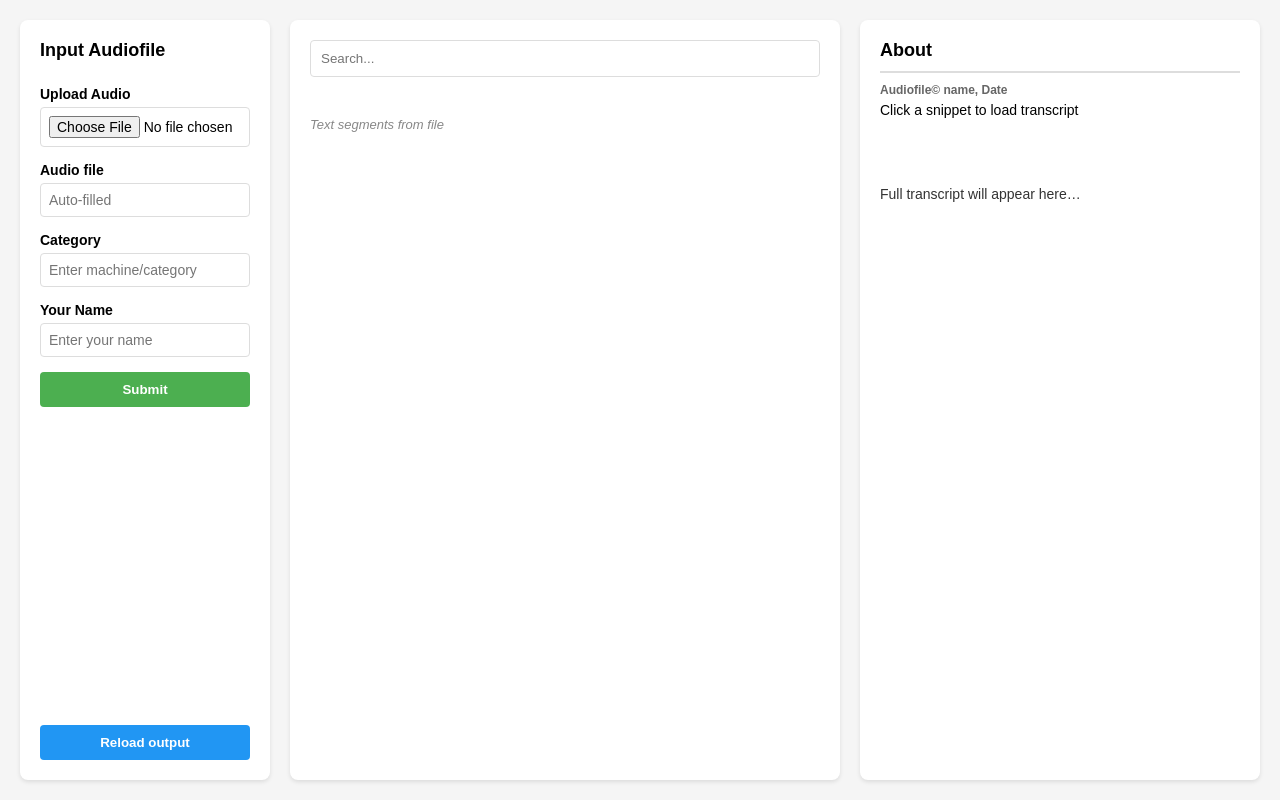
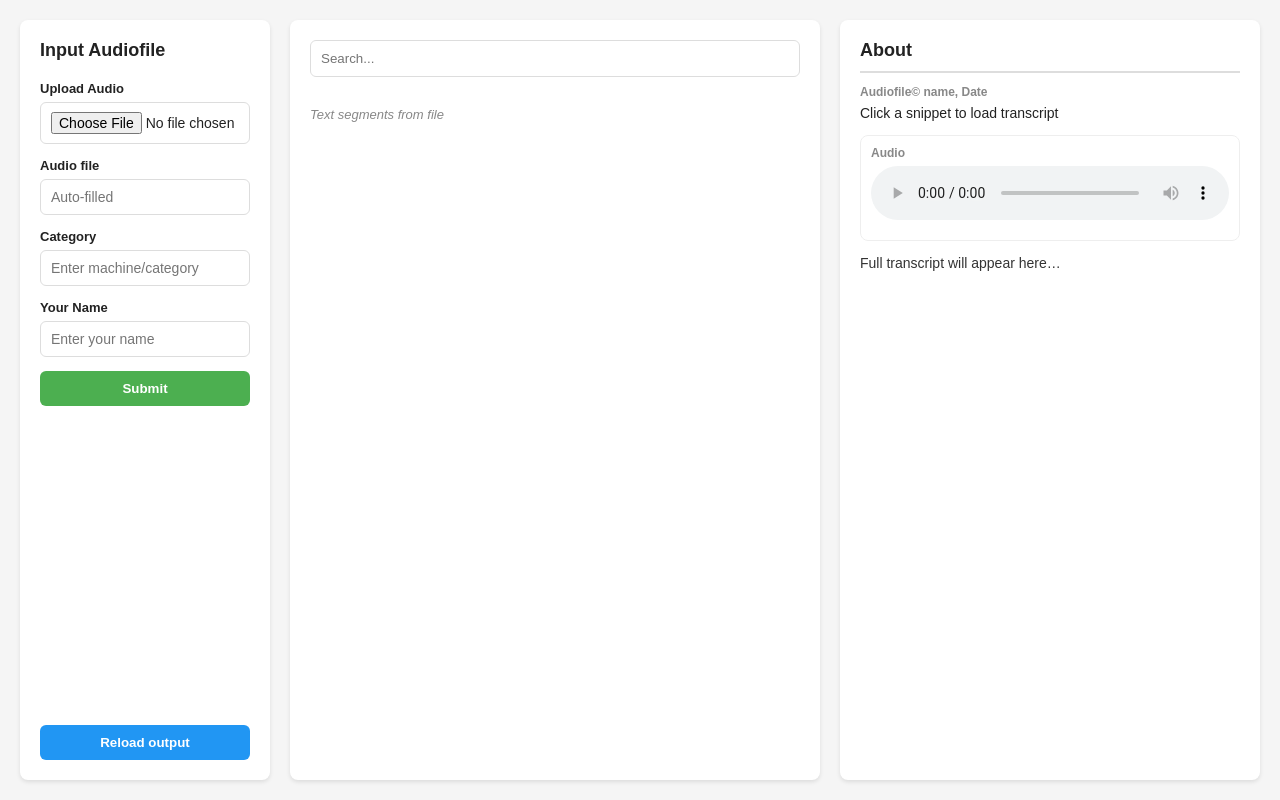
Before and after one commit to kallenisseus/Userinter, a Django app: template uibase/templates/uibase/UI.html in a window 1280 px wide. Run offline with Django 5.2, Linux system fonts and the light colour scheme; the template is opened without the code that fills it, so the values that code supplies are empty.

Commit message:
Add audio playback with seeking and transcript segment highlighting

```diff
--- a/uibase/static/uibase/css/UI.css
+++ b/uibase/static/uibase/css/UI.css
@@ -1,349 +1,367 @@
 /* =========================================================
-   GLOBAL RESET & BASE STYLES
+   BASE
    ========================================================= */
 
-* {
-  margin: 0;
-  padding: 0;
-  box-sizing: border-box;
+* { margin: 0; padding: 0; box-sizing: border-box; }
+
+:root{
+  --bg: #f5f5f5;
+  --panel: #fff;
+  --border: #ddd;
+  --muted: #666;
+  --muted2: #888;
+
+  --shadow: 0 2px 4px rgba(0,0,0,0.1);
+
+  --blue: #2196f3;
+  --blueBg: #f0f7ff;
+  --grayBg1: #f0f0f0;
+  --grayBg2: #f8f8f8;
+  --grayBg3: #f3f3f3;
+
+  --radius: 8px;
 }
 
-body {
+body{
   font-family: Arial, sans-serif;
-  background-color: #f5f5f5;
+  background: var(--bg);
   padding: 20px;
+  color: #222;
 }
 
-
 /* =========================================================
-   MAIN LAYOUT
+   LAYOUT
    ========================================================= */
 
-.container {
+.container{
   display: grid;
-  grid-template-columns: 250px 1fr 400px;
+  grid-template-columns: 250px 1fr 420px;
   gap: 20px;
   max-width: 1600px;
   margin: 0 auto;
   height: calc(100vh - 40px);
 }
 
+.input-panel,
+.output-panel,
+.text-panel{
+  background: var(--panel);
+  border-radius: var(--radius);
+  box-shadow: var(--shadow);
+  padding: 20px;
+}
+
+/* Make middle + right scroll nicely */
+.output-panel,
+.text-panel{
+  overflow-y: auto;
+}
 
 /* =========================================================
-   LEFT PANEL – INPUT
+   LEFT PANEL
    ========================================================= */
 
-.input-panel {
-  background: white;
-  padding: 20px;
-  border-radius: 8px;
-  box-shadow: 0 2px 4px rgba(0,0,0,0.1);
+.input-panel{
   display: flex;
   flex-direction: column;
-  gap: 15px;
+  gap: 14px;
 }
 
-.input-panel h2 {
+.input-panel h2{
   font-size: 18px;
-  margin-bottom: 10px;
+  margin-bottom: 6px;
 }
 
-.form-group {
+.form-group{
   display: flex;
   flex-direction: column;
-  gap: 5px;
+  gap: 6px;
 }
 
-.form-group label {
-  font-size: 14px;
-  font-weight: bold;
+.form-group label{
+  font-size: 13px;
+  font-weight: 700;
 }
 
-.form-group input,
-.form-group select {
-  padding: 8px;
-  border: 1px solid #ddd;
-  border-radius: 4px;
+.form-group input{
+  padding: 9px 10px;
+  border: 1px solid var(--border);
+  border-radius: 6px;
   font-size: 14px;
 }
 
-.submit-btn {
-  background: #4caf50;
-  color: white;
+.submit-btn,
+.reload-btn{
   padding: 10px;
-  border: none;
-  border-radius: 4px;
+  border: 0;
+  border-radius: 6px;
   cursor: pointer;
-  font-weight: bold;
+  font-weight: 700;
 }
 
-.submit-btn:hover {
-  background: #45a049;
-}
+.submit-btn{ background: #4caf50; color: #fff; }
+.submit-btn:hover{ filter: brightness(0.95); }
 
-.processing-status {
+.processing-status{
   display: none;
   padding: 10px;
   background: #e8f5e9;
-  border-radius: 4px;
-  font-weight: bold;
-  color: #4caf50;
+  border-radius: 6px;
+  font-weight: 700;
+  color: #2e7d32;
 }
 
-.reload-btn {
+.reload-btn{
   margin-top: auto;
+  background: var(--blue);
+  color: #fff;
+}
+.reload-btn:hover{ filter: brightness(0.95); }
+
+/* =========================================================
+   MIDDLE PANEL (TREE)
+   ========================================================= */
+
+.search-bar{
+  width: 100%;
   padding: 10px;
-  background: #2196f3;
-  color: white;
-  border: none;
-  border-radius: 4px;
-  cursor: pointer;
-  font-weight: bold;
+  border: 1px solid var(--border);
+  border-radius: 6px;
+  margin-bottom: 16px;
 }
 
-.reload-btn:hover {
-  background: #0b7dda;
+.category{ margin-bottom: 14px; }
+
+.category-header,
+.subcategory-header,
+.snippets-header{
+  user-select: none;
+  cursor: pointer;
+  border-radius: 6px;
+  padding: 8px 10px;
+  font-weight: 700;
+  display: flex;
+  align-items: center;
+  gap: 8px;
 }
 
-
-/* =========================================================
-   MIDDLE PANEL – KNOWLEDGE TREE
-   ========================================================= */
-
-.output-panel {
-  background: white;
-  padding: 20px;
-  border-radius: 8px;
-  box-shadow: 0 2px 4px rgba(0,0,0,0.1);
-  overflow-y: auto;
+/* arrow */
+.category-header::before,
+.subcategory-header::before,
+.snippets-header::before{
+  content: "▾";
+  display: inline-block;
+  transition: transform 0.15s ease;
 }
 
-.search-bar {
-  width: 100%;
-  padding: 10px;
-  border: 1px solid #ddd;
-  border-radius: 4px;
-  margin-bottom: 20px;
-}
-
-
-/* ---------- CATEGORY ---------- */
-
-.category {
-  margin-bottom: 20px;
-}
-
-.category-header {
-  font-weight: bold;
-  font-size: 16px;
-  padding: 8px;
-  background: #f0f0f0;
-  border-radius: 4px;
-  cursor: pointer;
-  user-select: none;
-}
-
-.category-header::before {
-  content: "▼ ";
-  transition: transform 0.3s;
-}
-
-.category-header.collapsed::before {
+/* rotate arrow when collapsed */
+.category-header.collapsed::before,
+.subcategory-header.collapsed::before,
+.snippets-header.collapsed::before{
   transform: rotate(-90deg);
 }
 
-
-/* ---------- SUBCATEGORY ---------- */
-
-.subcategory {
-  margin-left: 20px;
-  margin-bottom: 10px;
+.category-header{
+  background: var(--grayBg1);
+  font-size: 15px;
 }
 
-.subcategory-header {
-  font-weight: bold;
-  font-size: 14px;
-  padding: 6px;
-  background: #f8f8f8;
-  border-radius: 4px;
-  cursor: pointer;
-  user-select: none;
+.subcategory{ margin-left: 14px; margin-top: 8px; }
+.subcategory-header{
+  background: var(--grayBg2);
+  font-size: 13px;
 }
 
-.subcategory-header::before {
-  content: "▼ ";
-  font-size: 12px;
-  transition: transform 0.3s;
-}
-
-.subcategory-header.collapsed::before {
-  transform: rotate(-90deg);
-}
-
-
-.summary-text {
+.summary-text{
+  margin: 8px 0 10px 0;
+  padding: 10px;
+  border: 1px solid #eee;
+  border-radius: 6px;
   font-size: 13px;
   color: #444;
   font-style: italic;
-  margin: 8px 0;
-  padding: 8px;
-  background: #ffffff;
-  border-radius: 4px;
 }
 
-
-/* ---------- SNIPPETS (3rd LEVEL) ---------- */
-
-.snippets {
-  margin-left: 20px;
-  margin-top: 8px;
+.snippets{ margin-left: 14px; margin-top: 8px; }
+.snippets-header{
+  background: var(--grayBg3);
+  font-size: 12.5px;
 }
 
-.snippets-header {
-  font-weight: bold;
-  font-size: 13px;
-  padding: 6px;
-  background: #f3f3f3;
-  border-radius: 4px;
-  cursor: pointer;
-  user-select: none;
-}
+.snippets-content{ display: none; margin-top: 8px; }
 
-.snippets-header::before {
-  content: "▼ ";
-  font-size: 12px;
-  transition: transform 0.3s;
-}
+/* =========================================================
+   SNIPPET ITEM
+   ========================================================= */
 
-.snippets-header.collapsed::before {
-  transform: rotate(-90deg);
-}
-
-/* Snippets start collapsed */
-.snippets-content {
-  display: none;
-  margin-top: 6px;
-}
-
-
-/* ---------- SNIPPET ITEM ---------- */
-
-.snippet-item {
+.snippet-item{
   padding: 10px;
   background: #fafafa;
   border-left: 3px solid #999;
+  border-radius: 6px;
   margin-bottom: 8px;
-  border-radius: 4px;
   cursor: pointer;
   transition: transform 0.06s ease, box-shadow 0.06s ease;
 }
 
-.snippet-item:hover {
+.snippet-item:hover{
   box-shadow: 0 2px 10px rgba(0,0,0,0.08);
   transform: translateY(-1px);
 }
 
-.snippet-item.selected {
-  border-left-color: #2196f3;
-  background: #f0f7ff;
+.snippet-item.selected{
+  border-left-color: var(--blue);
+  background: var(--blueBg);
 }
 
-.snippet-meta {
+.snippet-meta{
   font-size: 12px;
-  color: #666;
+  color: var(--muted2);
   margin-bottom: 6px;
 }
 
-.snippet-text {
+.snippet-text{
   font-size: 13px;
+  color: #333;
+  margin-bottom: 6px;
+}
+
+/* Links area */
+.snippet-links{
+  display: flex;
+  flex-direction: column;
+  gap: 6px;
+  margin-top: 6px;
+}
+
+.snippet-links .path{
+  font-size: 11px;
+  color: var(--muted2);
+  font-family: monospace;
+}
+
+/* clickable audio link */
+.audio-link{
+  font-size: 12px;
+  font-weight: 700;
+  text-decoration: none;
+  color: var(--blue);
+  width: fit-content;
+}
+.audio-link:hover{
+  text-decoration: underline;
+}
+
+/* time badge near snippet */
+.time-badge{
+  font-size: 11px;
+  color: #333;
+  background: #eee;
+  width: fit-content;
+  padding: 2px 8px;
+  border-radius: 999px;
+}
+
+/* =========================================================
+   RIGHT PANEL (ABOUT + AUDIO + TRANSCRIPT)
+   ========================================================= */
+
+.text-panel h2{
+  font-size: 18px;
+  margin-bottom: 12px;
+  padding-bottom: 10px;
+  border-bottom: 2px solid var(--border);
+}
+
+.about-section{ margin-bottom: 14px; }
+
+.about-label{
+  font-weight: 700;
+  font-size: 12px;
+  color: var(--muted2);
+  margin-bottom: 6px;
+}
+
+.about-content{ font-size: 14px; }
+
+.audio-player{
+  margin-bottom: 14px;
+  padding: 10px;
+  border: 1px solid #eee;
+  border-radius: 8px;
+}
+
+.audio-time{
+  font-size: 12px;
+  color: var(--muted2);
+  margin-top: 6px;
+}
+
+/* Transcript container */
+.transcript-content{
+  font-size: 14px;
   color: #333;
 }
 
-.snippet-links .path {
-  display: block;
-  font-size: 11px;
-  color: #888;
-  margin-top: 4px;
-  font-family: monospace;
+/* Segment rows (timestamped transcript) */
+.segment{
+  padding: 10px;
+  border: 1px solid #eee;
+  border-radius: 10px;
+  margin: 8px 0;
+  cursor: pointer;
+  background: #fff;
 }
 
-
-/* =========================================================
-   RIGHT PANEL – TRANSCRIPT
-   ========================================================= */
-
-.text-panel {
-  background: white;
-  padding: 20px;
-  border-radius: 8px;
-  box-shadow: 0 2px 4px rgba(0,0,0,0.1);
-  overflow-y: auto;
+.segment:hover{
+  box-shadow: 0 2px 10px rgba(0,0,0,0.06);
 }
 
-.text-panel h2 {
-  font-size: 18px;
-  margin-bottom: 10px;
-  padding-bottom: 10px;
-  border-bottom: 2px solid #ddd;
+.segment.active{
+  outline: 2px solid var(--blue);
+  background: #f8fbff;
 }
 
-.about-section {
-  margin-bottom: 20px;
+.seg-time{
+  font-weight: 700;
+  color: #444;
+  margin-right: 8px;
+  white-space: nowrap;
 }
 
-.about-label {
-  font-weight: bold;
-  font-size: 12px;
-  color: #666;
-  margin-bottom: 5px;
+.seg-text{
+  color: #333;
 }
 
-.about-content {
-  font-size: 14px;
+/* Highlight inside segment */
+mark.hl{
+  padding: 1px 4px;
+  border-radius: 4px;
+  font-weight: 800;
 }
-
-.transcript-content {
-  line-height: 1.6;
-  font-size: 14px;
-  color: #333;
-  white-space: pre-wrap; /* preserve transcript line breaks */
-}
-
-
-/* ---------- HIGHLIGHT ---------- */
-
-mark.hl {
-  padding: 2px 3px;
-  border-radius: 4px;
-  font-weight: 700;
-}
-
 
 /* =========================================================
    SMALL TEXT / HINTS
    ========================================================= */
 
-.hint-text {
-  color: #888;
+.hint-text{
+  color: var(--muted2);
   font-size: 13px;
-  margin-top: 20px;
+  margin-top: 14px;
   font-style: italic;
 }
-
 
 /* =========================================================
    RESPONSIVE
    ========================================================= */
 
-@media (max-width: 1200px) {
-  .container {
+@media (max-width: 1200px){
+  body{ padding: 14px; }
+  .container{
     grid-template-columns: 1fr;
     height: auto;
   }
-
-  .input-panel,
-  .output-panel,
-  .text-panel {
-    min-height: 300px;
+  .input-panel, .output-panel, .text-panel{
+    min-height: 260px;
   }
 }
--- a/uibase/templates/uibase/UI.html
+++ b/uibase/templates/uibase/UI.html
@@ -121,7 +121,19 @@
                             <!-- Placeholder "paths" – these are not real URLs yet -->
                             <div class="snippet-links">
                               <span class="path">Text: metadata → {{ category_name }}/{{ w.source_file }}</span>
-                              <span class="path">Audio: {{ w.source_file }}</span>
+                                <a href="#"
+                                  class="audio-link"
+                                  data-category="{{ category_name|escapejs }}"
+                                  data-file="{{ w.source_file|escapejs }}">
+                                  ▶ Audio: {{ w.source_file }}
+                                </a>
+
+                                {% if w.start is not None and w.end is not None %}
+                                  <span class="time-badge">
+                                    {{ w.start|floatformat:1 }}s – {{ w.end|floatformat:1 }}s
+                                  </span>
+                                {% endif %}
+
                             </div>
                           </div>
                         {% endfor %}
@@ -154,6 +166,15 @@
         </div>
       </div>
 
+      <div class="audio-player">
+        <div class="about-label">Audio</div>
+        <audio id="audioPlayer" controls preload="metadata" style="width: 100%;">
+          Your browser does not support the audio element.
+        </audio>
+        <div class="audio-time" id="audioTime"></div>
+      </div>
+
+
       <!-- Transcript container (JS injects transcript HTML here) -->
       <div class="transcript-content" id="transcriptContent">
         <p>Full transcript will appear here…</p>
@@ -172,17 +193,14 @@
 
 
 <script>
-    /* ======================================================
-       LEFT PANEL HELPERS (UI only)
-       ====================================================== */
-
-    // Auto-fill filename when file is selected
+  // =============================
+  // LEFT PANEL HELPERS (UI only)
+  // =============================
   document.getElementById('audioFile').addEventListener('change', function (e) {
     const fileName = e.target.files[0]?.name || '';
     document.getElementById('audioFileName').value = fileName;
   });
 
-    // Demo-only submit button functionality
   document.querySelector('.submit-btn').addEventListener('click', function () {
     const status = document.getElementById('processingStatus');
     status.style.display = 'block';
@@ -192,12 +210,9 @@
     }, 2000);
   });
 
-
-    /* ======================================================
-       COLLAPSIBLE HELPERS
-       ====================================================== */
-
-    // Generic helper: toggles the next sibling element if it has a certain class
+  // =============================
+  // COLLAPSIBLE HELPERS
+  // =============================
   function bindCollapsible(selector, contentClass) {
     document.querySelectorAll(selector).forEach(header => {
       header.addEventListener('click', function () {
@@ -211,24 +226,15 @@
     });
   }
 
-    // Category toggles category-content
   bindCollapsible('.category-header', 'category-content');
-
-    // Subcategory toggles subcategory-content (which contains BOTH summary and snippets)
   bindCollapsible('.subcategory-header', 'subcategory-content');
-
-    // Snippets header toggles snippets-content
   bindCollapsible('.snippets-header', 'snippets-content');
 
-
-    /* ======================================================
-       TRANSCRIPT LOADER + HIGHLIGHT
-       ====================================================== */
-
-    // Metadata embedded by Django json_script
+  // =============================
+  // METADATA
+  // =============================
   const META = JSON.parse(document.getElementById("kb-meta").textContent);
 
-    // Escape user content so we can safely insert into innerHTML
   function escapeHtml(str) {
     return (str || "")
       .replaceAll("&", "&amp;")
@@ -238,78 +244,201 @@
       .replaceAll("'", "&#039;");
   }
 
-    // Normalize whitespace to increase match chance
   function normalizeForSearch(s) {
     return (s || "").replace(/\s+/g, " ").trim().toLowerCase();
   }
 
-    // Highlight snippet inside transcript (best-effort)
-    function highlightAndFormat(fullText, snippet) {
-      if (!fullText) return "<p></p>";
-
-      // Try exact match first (case-insensitive) using original text indices
-      const fullLower = fullText.toLowerCase();
-      const snipLower = (snippet || "").toLowerCase();
-      const idx = fullLower.indexOf(snipLower);
-
-      // Exact match found => highlight exact region
-      if (idx !== -1 && snippet) {
-        const before = escapeHtml(fullText.slice(0, idx));
-        const match  = escapeHtml(fullText.slice(idx, idx + snippet.length));
-        const after  = escapeHtml(fullText.slice(idx + snippet.length));
-        return `${before}<mark class="hl">${match}</mark>${after}`;
+  // =============================
+  // AUDIO HELPERS
+  // =============================
+  function formatTime(sec) {
+    if (sec == null || isNaN(sec)) return "";
+    const s = Math.max(0, sec);
+    const m = Math.floor(s / 60);
+    const r = (s % 60).toFixed(1).padStart(4, "0");
+    return `${m}:${r}`; // 1:05.3
   }
 
-      // No exact match => attempt normalized match (fallback)
-      const nFull = normalizeForSearch(fullText);
-      const nSnip = normalizeForSearch(snippet);
+  async function setAudioSource(file) {
+    const src = `media/audio/${encodeURIComponent(file)}`; // your current path
+    const audio = document.getElementById("audioPlayer");
+    if (!audio) return;
 
-      if (snippet && nSnip && nFull.includes(nSnip)) {
-        return `<div class="hint-text">Snippet highlighted approximately:</div>
-                <mark class="hl">${escapeHtml(snippet)}</mark>
-                <hr/>
-                ${escapeHtml(fullText)}`;
+    if (audio.dataset.currentSrc === src) return;
+    audio.dataset.currentSrc = src;
+
+    await loadAudioAsBlob(src);
   }
 
-      // If nothing matches, just render transcript + message
-      return `${escapeHtml(fullText)}
-              <p class="hint-text">Snippet not found in transcript.</p>`;
+
+  function seekAudio(seconds) {
+    const audio = document.getElementById("audioPlayer");
+    if (!audio || seconds == null || isNaN(seconds)) return;
+
+    if (audio.readyState < 1) {
+      audio.addEventListener("loadedmetadata", () => {
+        audio.currentTime = Math.max(0, seconds);
+        audio.play().catch(() => {});
+      }, { once: true });
+    } else {
+      audio.currentTime = Math.max(0, seconds);
+      audio.play().catch(() => {});
+    }
   }
 
-    // Click snippet => load transcript in right panel and highlight snippet
+  const AUDIO_BLOB_CACHE = new Map();
+
+  async function loadAudioAsBlob(src) {
+    const audio = document.getElementById("audioPlayer");
+    if (!audio) return;
+
+    // reuse cached blob url for same file
+    if (AUDIO_BLOB_CACHE.has(src)) {
+      audio.src = AUDIO_BLOB_CACHE.get(src);
+      return;
+    }
+
+    const res = await fetch(src);
+    if (!res.ok) throw new Error(`Failed to fetch audio: ${res.status}`);
+
+    const blob = await res.blob();
+    const blobUrl = URL.createObjectURL(blob);
+
+    AUDIO_BLOB_CACHE.set(src, blobUrl);
+    audio.src = blobUrl;
+  }
+
+
+  // =============================
+  // TRANSCRIPT RENDERING
+  // =============================
+  function renderTranscriptSegments(segments, activeIndex, snippetText) {
+    const container = document.getElementById("transcriptContent");
+    if (!container) return;
+
+    if (!Array.isArray(segments) || segments.length === 0) {
+      container.innerHTML = `<p class="hint-text">No segments found.</p>`;
+      return;
+    }
+
+    const snNorm = normalizeForSearch(snippetText);
+
+    container.innerHTML = segments.map((seg, i) => {
+      const start = seg.start ?? null;
+      const end = seg.end ?? null;
+
+      // OPTIONAL: highlight snippet text *inside* the active segment
+      let segText = seg.text || "";
+      if (i === activeIndex && snippetText) {
+        const idx = segText.toLowerCase().indexOf((snippetText || "").toLowerCase());
+        if (idx !== -1) {
+          const before = escapeHtml(segText.slice(0, idx));
+          const match = escapeHtml(segText.slice(idx, idx + snippetText.length));
+          const after = escapeHtml(segText.slice(idx + snippetText.length));
+          segText = `${before}<mark class="hl">${match}</mark>${after}`;
+        } else {
+          // fallback: just escape
+          segText = escapeHtml(segText);
+        }
+      } else {
+        segText = escapeHtml(segText);
+      }
+
+      const cls = (i === activeIndex) ? "segment active" : "segment";
+
+      return `
+        <div class="${cls}" data-start="${start}">
+          <span class="seg-time">[${formatTime(start)} – ${formatTime(end)}]</span>
+          <span class="seg-text">${segText}</span>
+        </div>
+      `;
+    }).join("");
+
+    // click transcript segment => seek audio
+    container.querySelectorAll(".segment").forEach(segEl => {
+      segEl.addEventListener("click", () => {
+        const start = parseFloat(segEl.dataset.start);
+        if (!isNaN(start)) seekAudio(start);
+      });
+    });
+
+    const active = container.querySelector(".segment.active");
+    if (active) active.scrollIntoView({ behavior: "smooth", block: "center" });
+  }
+
+  function findBestSegmentIndex(segments, snippetText) {
+    if (!Array.isArray(segments) || !snippetText) return -1;
+    const sn = normalizeForSearch(snippetText);
+    if (!sn) return -1;
+
+    for (let i = 0; i < segments.length; i++) {
+      const st = normalizeForSearch(segments[i]?.text || "");
+      if (st.includes(sn) || sn.includes(st)) return i;
+    }
+
+    const snShort = sn.slice(0, 40);
+    if (snShort.length > 10) {
+      for (let i = 0; i < segments.length; i++) {
+        const st = normalizeForSearch(segments[i]?.text || "");
+        if (st.includes(snShort)) return i;
+      }
+    }
+
+    return -1;
+  }
+
+  // =============================
+  // SNIPPET CLICK
+  // =============================
   document.querySelectorAll(".snippet-item").forEach(el => {
     el.addEventListener("click", () => {
-
-        // UI: mark selected snippet
       document.querySelectorAll(".snippet-item.selected")
         .forEach(x => x.classList.remove("selected"));
       el.classList.add("selected");
 
-        // Read data from HTML attributes
       const category = el.dataset.category;
       const file = el.dataset.file;
       const snippet = el.dataset.snippet;
 
-        // Look up transcript in metadata
       const entry = META?.[category]?.[file];
-        const transcript = entry?.transcription?.text || "";
+      const segments = entry?.transcription?.segments || [];
+      const activeIndex = findBestSegmentIndex(segments, snippet);
 
-        // Update "About"
+      // About
       const author = entry?.author || "";
       const date = entry?.date || "";
       document.getElementById("aboutContent").textContent =
         `${file}${author ? " - " + author : ""}${date ? ", " + date : ""}`;
 
-        // Inject transcript + highlight
-        document.getElementById("transcriptContent").innerHTML =
-          highlightAndFormat(transcript, snippet);
+      // Audio
+      setAudioSource(file);
+      if (activeIndex !== -1) {
+        const start = segments[activeIndex]?.start;
+        seekAudio(start);
+      }
 
-        // Scroll highlight into view if exists
-        const mark = document.querySelector("#transcriptContent mark.hl");
-        if (mark) mark.scrollIntoView({ behavior: "smooth", block: "center" });
+      // Transcript (segment-based with timestamps)
+      renderTranscriptSegments(segments, activeIndex, snippet);
     });
   });
 
+  // =============================
+  // AUDIO LINK CLICK (don’t trigger snippet click)
+  // =============================
+  document.querySelectorAll(".audio-link").forEach(a => {
+    a.addEventListener("click", (e) => {
+      e.preventDefault();
+      e.stopPropagation(); // important: prevents snippet click if you only want audio
+
+      const category = a.dataset.category;
+      const file = a.dataset.file;
+
+      setAudioSource(file);
+      // don't auto-seek here; just show player ready to play
+      document.getElementById("audioPlayer")?.play().catch(() => {});
+    });
+  });
 </script>
+
 </body>
 </html>
--- a/umenergy/settings.py
+++ b/umenergy/settings.py
@@ -15,6 +15,8 @@ from pathlib import Path
 # Build paths inside the project like this: BASE_DIR / 'subdir'.
 BASE_DIR = Path(__file__).resolve().parent.parent
 
+MEDIA_URL = "/media/"
+MEDIA_ROOT = BASE_DIR / "media"
 
 # Quick-start development settings - unsuitable for production
 # See https://docs.djangoproject.com/en/5.2/howto/deployment/checklist/
--- a/umenergy/urls.py
+++ b/umenergy/urls.py
@@ -18,8 +18,13 @@ Including another URLconf
 """
 from django.contrib import admin
 from django.urls import path, include
+from django.conf import settings
+from django.conf.urls.static import static
 
 urlpatterns = [
     path('admin/', admin.site.urls),
     path('', include('uibase.urls')),
 ]
+
+if settings.DEBUG:
+  urlpatterns += static(settings.MEDIA_URL, document_root=settings.MEDIA_ROOT)
```
Also changed, not shown: 3 other files. Lines whose indentation alone changed are shown as unchanged.
